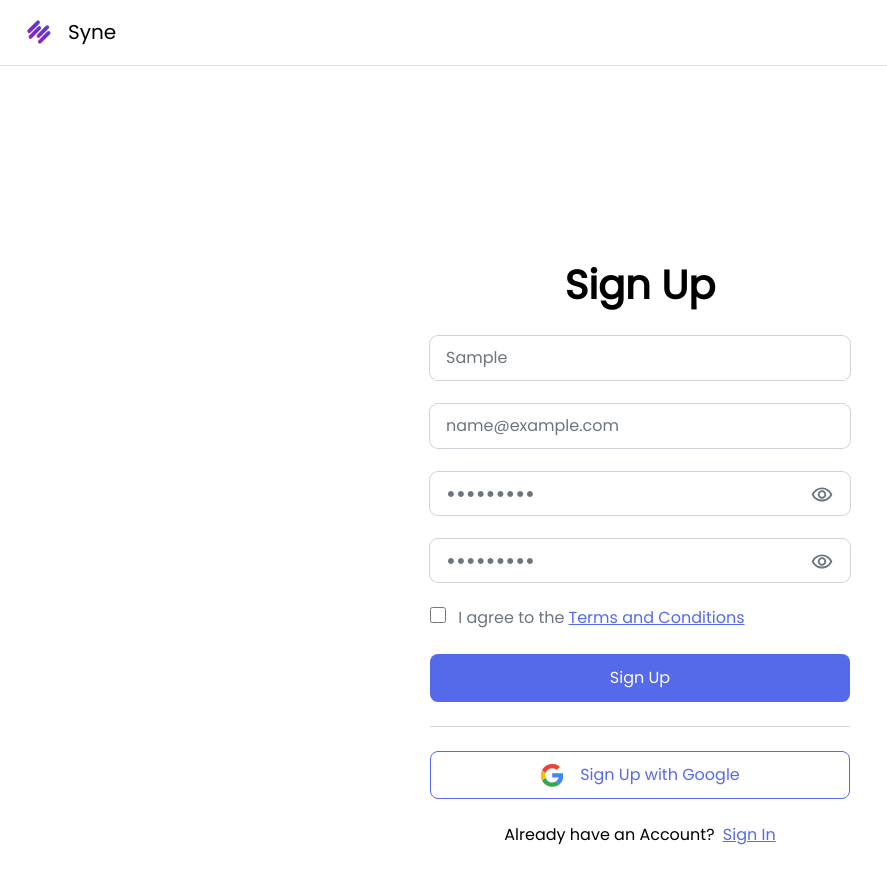
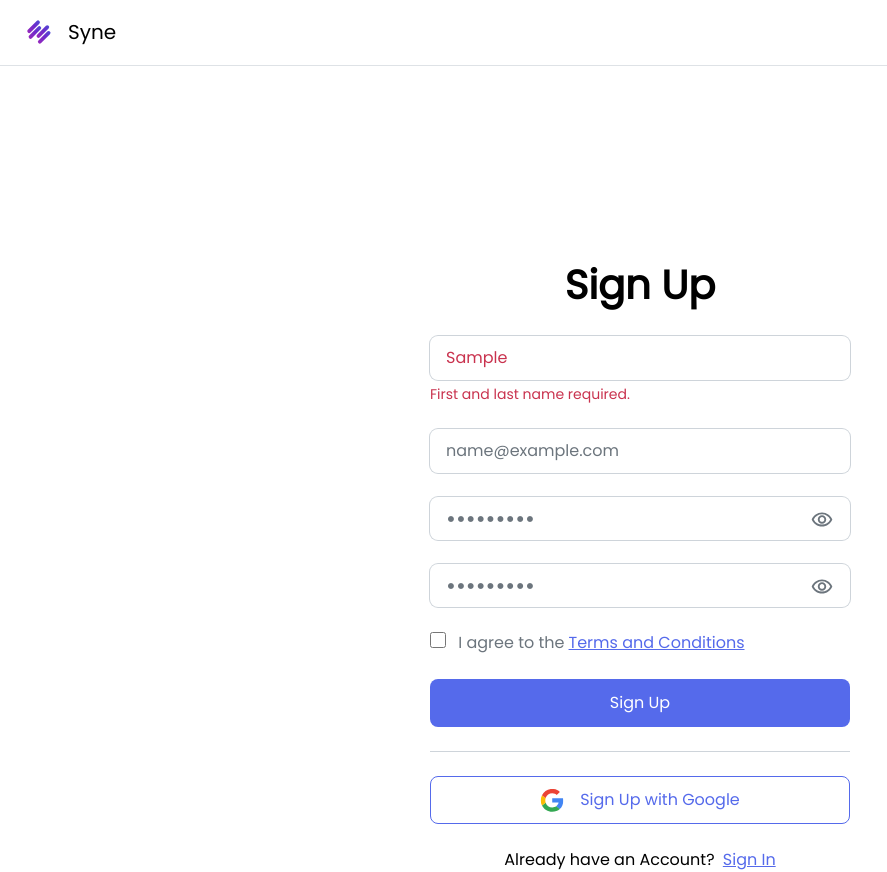
Before and after one commit to jeannyinthelamp/sycamore.ai, a React (Create React App) app: page /sign-up in a window 1280 px wide. Both pictures are taken after typing "Sample", "name@example.com", "Sample123", "Sample123" into the empty fields and a click on the input "Sign Up". Shown: the whole page, without its empty margins (0-887 px from the left). Before the commit the page ends 847 px from the top, so only its background shows below. Built offline with nearby package versions, Linux system fonts and the light colour scheme.

Commit message:
Implement name validation, begin refactoring signupNewUser function

```diff
--- a/src/Pages/Signup/Signup.js
+++ b/src/Pages/Signup/Signup.js
@@ -25,6 +25,7 @@ const Signup = () => {
   const [passEyeVisible, setPassEyeVisible] = useState(false);
   const [confirmEyeVisible, setConfirmEyeVisible] = useState(false);
   const [termsAccepted, setTermsAccepted] = useState(false);
+  const [nameError, setNameError] = useState(false);
   const [emailError, setEmailError] = useState(false);
 
   // true renders text at 24px, false at 16px
@@ -35,15 +36,15 @@ const Signup = () => {
 
   // Error state styling for incorrect form inputs
   const errorStyling = "text-[#c9324e] outline-[2px] outline-[#c9324e]";
+  const errorOutlineStyling = " text-[#C9324E] outline-[#C9324E] ";
 
   // Sign up a new user with firebase
   const signupNewUser = (e) => {
     e.preventDefault();
 
     //! Clean up this if tree, ether use guard clauses or make a catch all validation function.
-    if (validateUserName(userName)) {
-      if (validateEmail(email)) {
-        if (validatePasswords(password, confirmPassword)) {
+    if (validateUserName(userName) && validateEmail(email)) {
+      if (validatePasswords(password, confirmPassword) && termsAccepted) {
         if (termsAccepted) {
           createUserWithEmailAndPassword(auth, email, password)
             .then((userCredential) => {
@@ -67,25 +68,28 @@ const Signup = () => {
         console.log("passwords don't match");
         alert("passwords do not match");
       }
-      } else {
-        console.log("must enter email");
-        // alert("must enter email");
-      }
     }
   };
 
-  // Ensure username field is not empty
   const validateUserName = (name) => {
-    if (userName) {
-      console.log(userName);
+    //check user name against regular expression
+    const nameRegEx = /[^a-zA-Z]/;
+    // returns true if test is passed, else false
+    let isValidName = nameRegEx.test(name);
+    //checks if name only contains white space
+    let isWhiteSpace = name.trim().length !== 0;
 
+    if (isValidName && isWhiteSpace) {
+      setNameError(false);
+      // alert("Valid Name");
       return true;
+    } else {
+      // alert("NOT Valid Name");
+      setNameError(true);
+      return false;
     }
-    alert("Must enter a name");
-    return false;
   };
 
-  //email validation
   const validateEmail = (email) => {
     // email address will be checked against this regular expression:
     const emailRegEx =
@@ -198,15 +202,25 @@ const Signup = () => {
               placeholder='Your Full Name'
               required
               onChange={(e) => setUserName(e.target.value)}
-              className={`w-[100%] py-[10px] px-[16px] font-Poppins font-normal text-[16px] leading-[24px text-[#6C757D] placeholder-[#6C757D] outline outline-[1px] outline-[#CED4DA] rounded-lg ${detectBrowser()} `}
+              className={`w-[100%] py-[10px] px-[16px] font-Poppins font-normal text-[16px] leading-[24px text-[#6C757D] placeholder-[#6C757D] outline outline-[1px] outline-[#CED4DA] rounded-lg ${
+                nameError ? errorOutlineStyling : " "
+              } ${detectBrowser()} `}
             />
+            {/* //! add state to trigger required error message */}
+            <p
+              className={`mt-[-20px] font-Poppins font-normal text-[14px] text-[#c9324e] leading-[21px] ${
+                nameError ? errorStyling : "hidden"
+              }`}
+            >
+              First and last name required.
+            </p>
             <input
               type='email'
               placeholder='Your Email'
               required
               onChange={(e) => setEmail(e.target.value)}
               className={`w-[100%] py-[10px] px-[16px] font-Poppins font-normal text-[16px] leading-[24px text-[#6C757D] placeholder-[#6C757D] outline outline-[1px] outline-[#CED4DA] rounded-lg ${
-                emailError ? " text-[#C9324E] outline-[#C9324E] " : ""
+                emailError ? errorOutlineStyling : ""
               }  ${detectBrowser()} `}
             />
             {/* //! add state to trigger required error message */}
```
Lines whose indentation alone changed are shown as unchanged.
